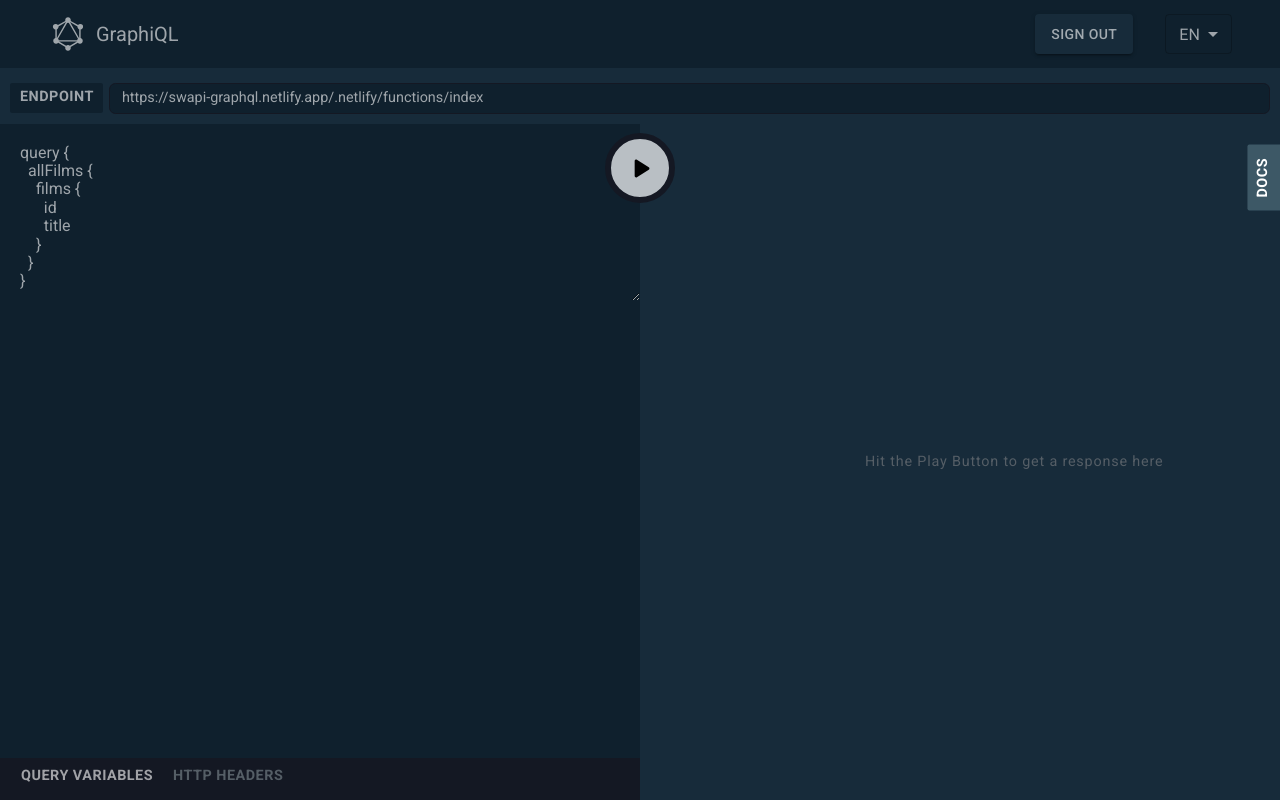
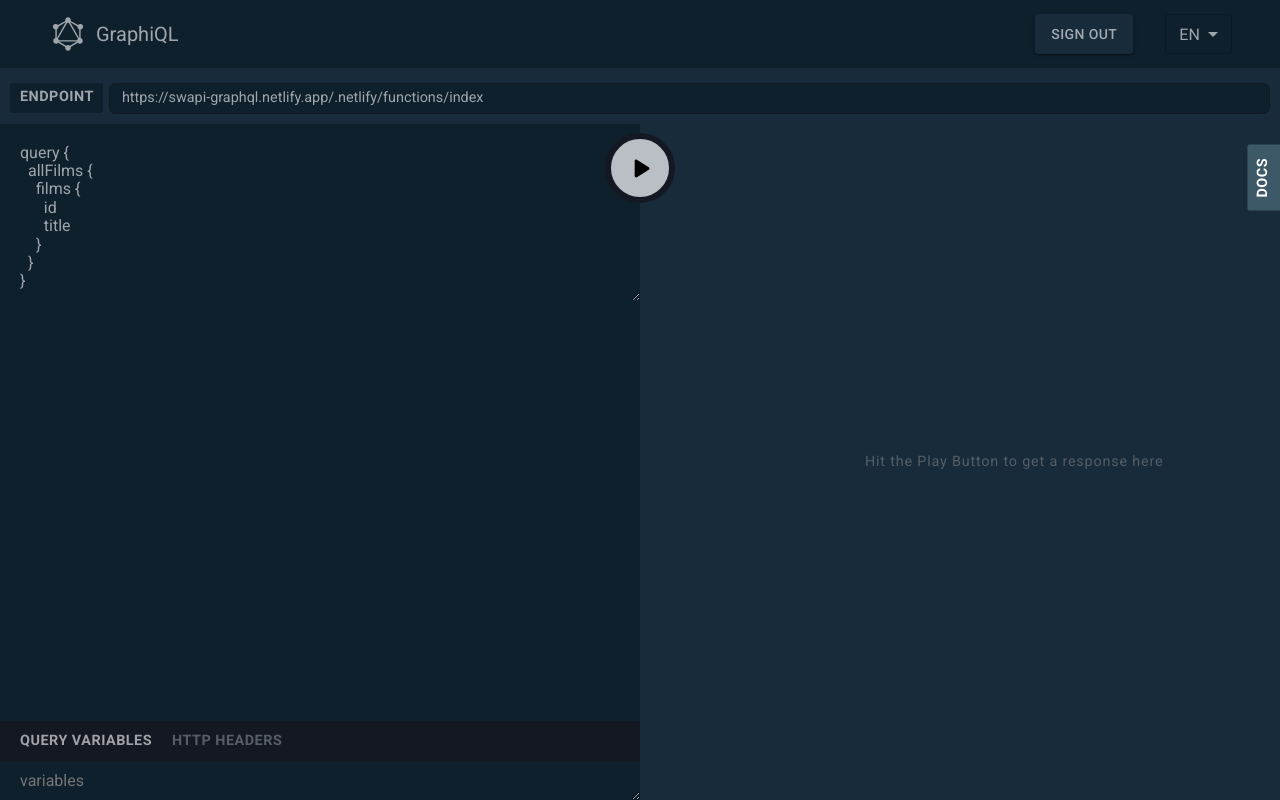
Before and after one commit to Ilichhh/graphiql-app, a React (Vite) app: page /playground in a window 1280 px wide. Built offline with nearby package versions, Linux system fonts and the light colour scheme; no server answers; sample sign-in values are in the browser's storage.

Commit message:
feat: implement tools tabs change logic

```diff
--- a/src/components/playground/editor.tsx
+++ b/src/components/playground/editor.tsx
@@ -1,8 +1,12 @@
-import React from 'react';
+import React, { useState } from 'react';
+import { useTranslation } from 'react-i18next';
+
+import { Textarea } from './textarea';
+import { DocsExplorer } from './docsExplorer/docsExplorer';
+import { TextareaAutosize } from '@mui/material';
+
 import styled from 'styled-components';
 import theme from '../../theme';
-import { Textarea } from './textarea';
-import { DocsExplorer } from './docsExplorer/docsExplorer';
 
 const Container = styled.section`
   display: flex;
@@ -24,13 +28,13 @@ const EditorTools = styled.section`
   flex-direction: column;
 `;
 
-const Bar = styled.div`
+const ToolsBar = styled.div`
   display: flex;
+  padding: 12px 20px;
   text-transform: uppercase;
   font-weight: 600;
   letter-spacing: 0.5px;
   font-size: 0.9rem;
-  padding: 10px 14px 15px 21px;
   user-select: none;
   @media (max-width: 600px) {
     padding: 8px;
@@ -38,12 +42,12 @@ const Bar = styled.div`
   }
 `;
 
-const Tab = styled.span`
+const ToolsTab = styled.span<{ isActive: boolean }>`
   display: flex;
   margin-right: 20px;
   flex-shrink: 0;
   cursor: pointer;
-  color: ${(props) => props.color || `${theme.colors.textInactive}`};
+  color: ${({ isActive }) => (isActive ? theme.colors.textGrey : theme.colors.textInactive)};
 `;
 
 interface EditorProps {
@@ -51,16 +55,39 @@ interface EditorProps {
   onChange: (query: string) => void;
 }
 export const Editor = ({ query, onChange }: EditorProps) => {
+  const [activeToolsTab, setActiveToolsTab] = useState('variables');
+  const { t } = useTranslation();
+
   return (
     <Container>
       <EditorBox>
         <Textarea query={query} onChange={onChange} />
       </EditorBox>
       <EditorTools>
-        <Bar>
-          <Tab color={`${theme.colors.textGrey}`}>Query Variables</Tab>
-          <Tab>HTTP Headers</Tab>
-        </Bar>
+        <ToolsBar>
+          <ToolsTab
+            isActive={activeToolsTab === 'variables'}
+            onClick={() => setActiveToolsTab('variables')}
+          >
+            {t('playground.variablesTabHeader')}
+          </ToolsTab>
+          <ToolsTab
+            isActive={activeToolsTab === 'headers'}
+            onClick={() => setActiveToolsTab('headers')}
+          >
+            {t('playground.headersTabHeader')}
+          </ToolsTab>
+        </ToolsBar>
+        <TextareaAutosize
+          style={{
+            padding: '10px 20px',
+            backgroundColor: `${theme.colors.bgDarkBlue}`,
+            color: `${theme.colors.textGrey}`,
+            outline: 'none',
+            border: 'none',
+          }}
+          placeholder={activeToolsTab}
+        />
       </EditorTools>
       <DocsExplorer />
     </Container>
--- a/src/components/playground/responseBox.tsx
+++ b/src/components/playground/responseBox.tsx
@@ -44,7 +44,7 @@ export const ResponseBox = ({ response }: ResponseBoxProps) => {
   return (
     <Container>
       <ResponseSection>
-        {!response && <StartMessage>{t('playgroundMsg')}</StartMessage>}
+        {!response && <StartMessage>{t('playground.responsePlaceholder')}</StartMessage>}
         {response}
       </ResponseSection>
     </Container>
--- a/src/locales/en.json
+++ b/src/locales/en.json
@@ -20,7 +20,11 @@
     "passwordInput": "Enter password",
     "passwordInputConfirm": "Confirm password"
   },
-  "playgroundMsg": "Hit the Play Button to get a response here",
+  "playground": {
+    "responsePlaceholder": "Hit the Play Button to get a response here",
+    "variablesTabHeader": "Query Variables",
+    "headersTabHeader": "HTTP Headers"
+  },
   "landing": {
     "hero": {
       "title": "GraphQL IDE",
--- a/src/locales/ru.json
+++ b/src/locales/ru.json
@@ -20,7 +20,11 @@
     "passwordInput": "Введите пароль",
     "passwordInputConfirm": "Подтвердите пароль"
   },
-  "playgroundMsg": "Нажми на кнопку, чтобы получить ответ",
+  "playground": {
+    "responsePlaceholder": "Нажми на кнопку Play, чтоб получить ответ здесь",
+    "variablesTabHeader": "Переменные запроса",
+    "headersTabHeader": "HTTP Заголовки"
+  },
   "landing": {
     "hero": {
       "title": "GraphQL IDE",
```
